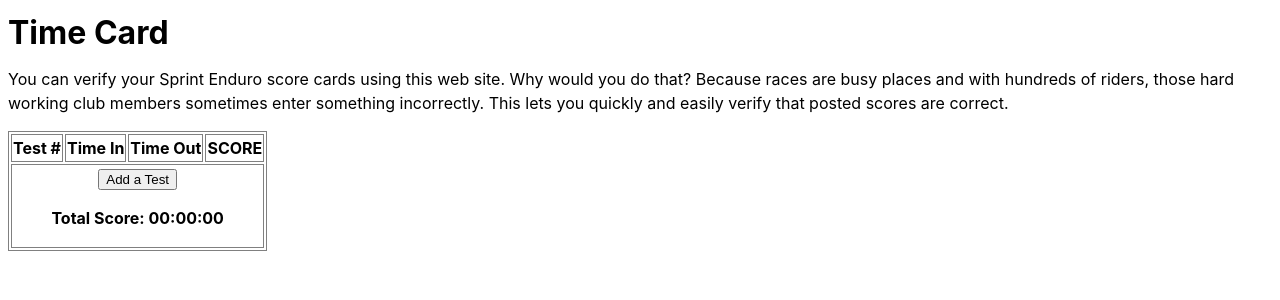
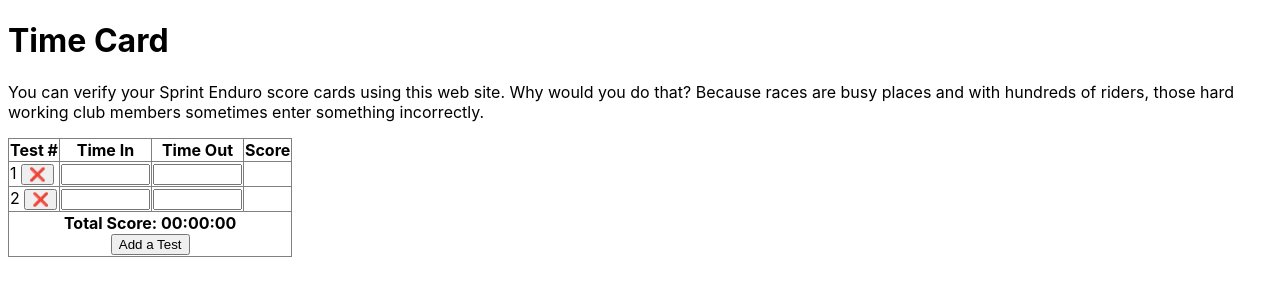
Before and after one commit to troysandal/timecard, a Svelte app: page / in a window 1280 px wide. Shown: the top 300 px of the page. Built offline with nearby package versions, Linux system fonts and the light colour scheme.

Commit message:
cleanup - remove dead styles - 2 tests by default - collapse table borders - don't use th for headers

```diff
--- a/src/App.svelte
+++ b/src/App.svelte
@@ -8,8 +8,7 @@
   <p>You can verify your Sprint Enduro score cards
       using this web site. Why would you do that?  Because races are
       busy places and with hundreds of riders, those hard working club
-      members sometimes enter something incorrectly.  This lets you
-      quickly and easily verify that posted scores are correct.
+      members sometimes enter something incorrectly.
   </p>
   <TimeCard />
 </main>
--- a/src/app.css
+++ b/src/app.css
@@ -1,8 +1,5 @@
 :root {
   font-family: Inter, Avenir, Helvetica, Arial, sans-serif;
-  font-size: 16px;
-  line-height: 24px;
-  font-weight: 400;
 
   font-synthesis: none;
   text-rendering: optimizeLegibility;
@@ -11,17 +8,16 @@
   -webkit-text-size-adjust: 100%;
 }
 
-a {
-  font-weight: 500;
-  color: #646cff;
-  text-decoration: inherit;
-}
-a:hover {
-  color: #535bf2;
+table, th, td {
+  border: 1px solid grey;
+  border-collapse: collapse;
 }
 
-.scorecard {
-  border: 1px solid grey
+tfoot {
+  padding: 10px;
 }
 
-th { border: 1px solid grey }
+/* #overallScore {
+  margin-top: 10px;
+  margin-bottom: 10px;
+} */
--- a/src/lib/SprintEnduro.svelte
+++ b/src/lib/SprintEnduro.svelte
@@ -2,8 +2,7 @@
     import SprintTestRow from './SprintTestRow.svelte'
     import { SprintTest, SprintEnduro } from '../sprint'
 
-
-    let testData = []
+    let testData = [{enter:'', exit:''}, {enter:'', exit:''}]
 
     function addTestData() {
         testData[testData.length] = {enter:'', exit:''}
@@ -28,13 +27,13 @@
     }
 </script>
 
-<table class="scorecard">
+<table>
     <thead>
         <tr>
             <th>Test #</th>
             <th>Time In</th>
             <th>Time Out</th>
-            <th>SCORE</th>
+            <th>Score</th>
         </tr>
     </thead>
     <tbody>
@@ -45,8 +44,8 @@
     <tfoot>
         <tr>
             <th colspan="4">
+                <div id="overallScore">Total Score: <span class="score">{score}</span></div>
                 <button id="addTest" on:click={addTestData}>Add a Test</button>
-                <p>Total Score: <span class="score">{score}</span></p>
             </th>
         </tr>
     </tfoot>
--- a/src/lib/SprintTestRow.svelte
+++ b/src/lib/SprintTestRow.svelte
@@ -25,8 +25,8 @@
 </script>
 
 <tr>
-    <th>{index + 1} <button on:click={onDelete}>&#x274C;</button></th>
-    <th><input class="enterTime" bind:value={testDatum.enter}></th>
-    <th><input class="exitTime" bind:value={testDatum.exit}></th>
-    <th>{score}</th>
+    <td>{index + 1} <button on:click={onDelete}>&#x274C;</button></td>
+    <td><input size="8" class="enterTime" bind:value={testDatum.enter}></td>
+    <td><input size="8" class="exitTime" bind:value={testDatum.exit}></td>
+    <td>{score}</td>
 </tr>
```
Also changed, not shown: 1 other file (tests, documents, lock files or other folders).
